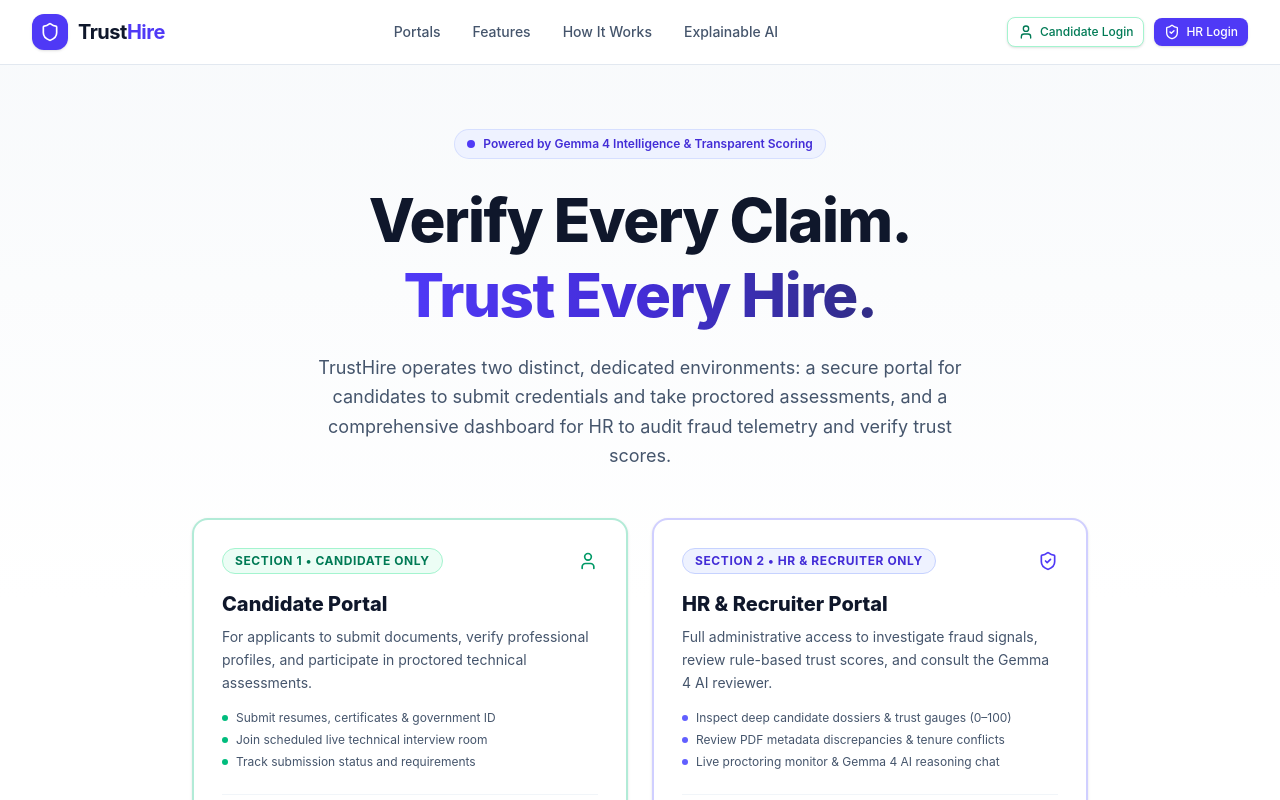
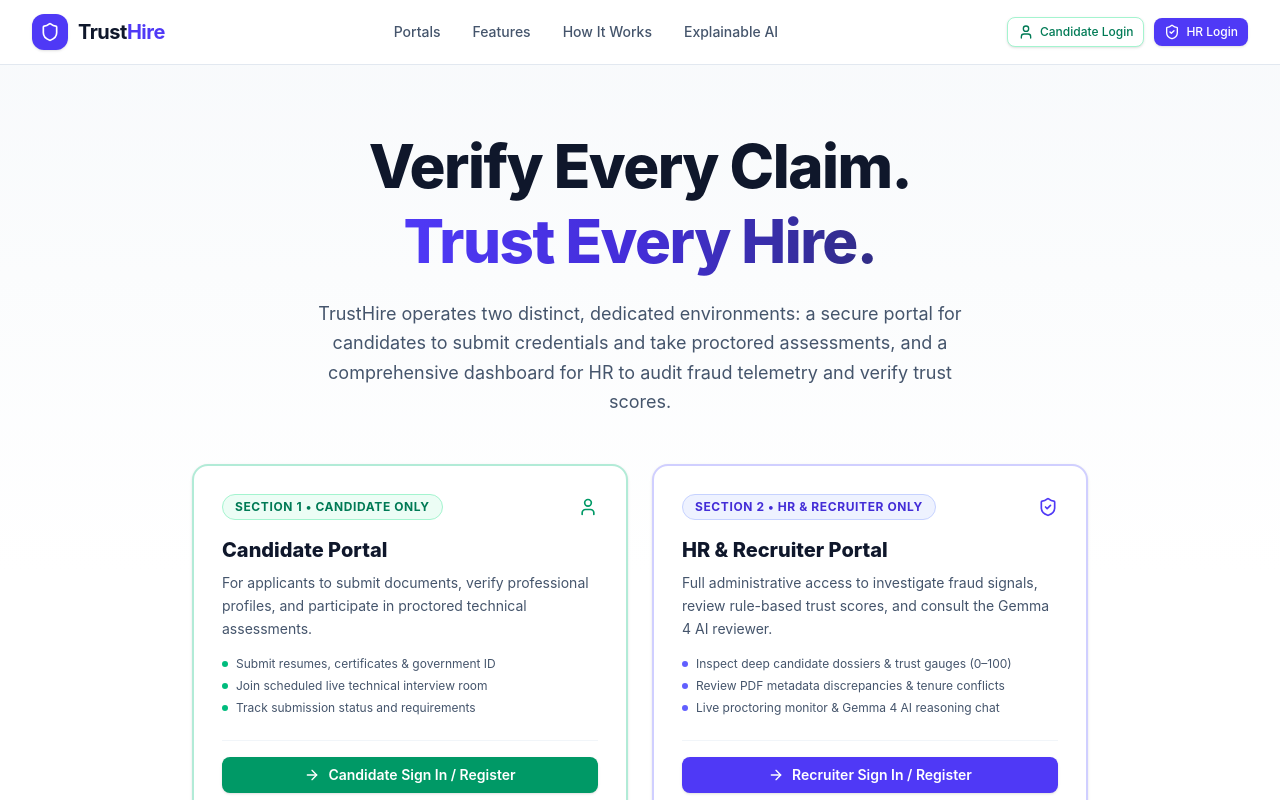
Before and after one commit to Jaidev-web/Doomsday-Parity, a Next.js app in the folder frontend/: page / in a window 1280 px wide. Shown: the top 800 px of the page. Built offline with nearby package versions, Linux system fonts and the light colour scheme.

Commit message:
Update Navbar.jsx

```diff
--- a/frontend/components/landing/Navbar.jsx
+++ b/frontend/components/landing/Navbar.jsx
@@ -52,10 +52,6 @@ export function Hero() {
   return (
     <section className="relative overflow-hidden pt-16 pb-24 bg-gradient-to-b from-slate-50 via-white to-white">
       <div className="max-w-7xl mx-auto px-4 sm:px-6 lg:px-8 text-center">
-        <div className="inline-flex items-center gap-2 px-3 py-1.5 rounded-full bg-indigo-50 border border-indigo-200/60 text-xs font-semibold text-indigo-700 mb-6">
-          <span className="w-2 h-2 rounded-full bg-indigo-600 animate-pulse" />
-          Powered by Gemma 4 Intelligence & Transparent Scoring
-        </div>
 
         <h1 className="text-4xl sm:text-6xl font-extrabold text-slate-900 tracking-tight max-w-4xl mx-auto leading-tight">
           Verify Every Claim. <br />
```
